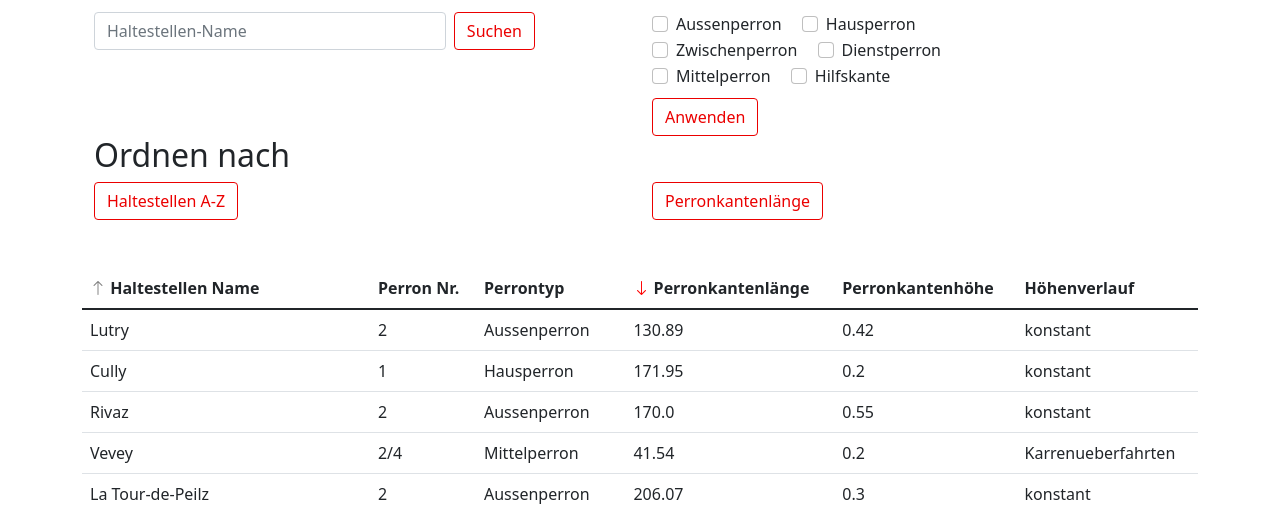
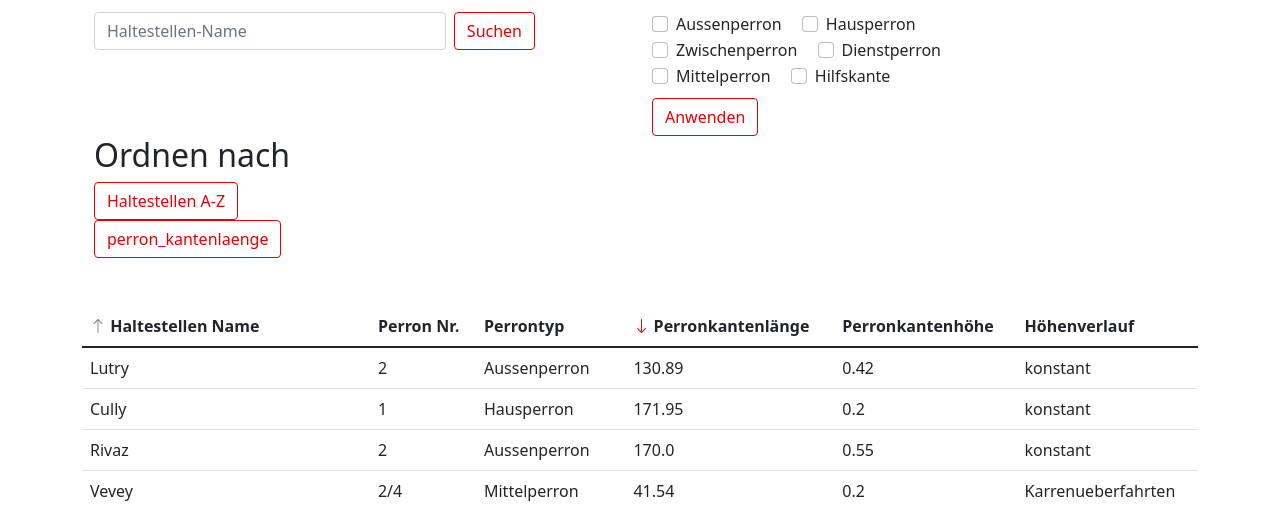
Before and after one commit to isabelvonah/ARIS_Perrons, a Flask app: page / in a window 1280 px wide. Shown: the part 246-756 px from the top of the page. Run offline with Flask 2, Linux system fonts and the light colour scheme; data comes from the database, SQL or seed files in the repository; some libraries are stand-ins or nearby versions.

Commit message:
url sorter

```diff
--- a/app.py
+++ b/app.py
@@ -30,7 +30,6 @@ def index():
 
     # create a query for the selected odercoumn
     sorter_query = "SELECT * FROM perronkante ORDER BY ?"
-
 
     # create a query for the searched text
     search_query = "SELECT * FROM perronkante WHERE haltestelle LIKE ?"
--- a/templates/index.html
+++ b/templates/index.html
@@ -73,13 +73,14 @@
         </div>
 
         <div class="row">
+            <form>
                     <div class="col">
-                    <button class="btn btn-outline-success" name="sorter" value="Haltestellen" type="submit">Haltestellen A-Z</button>
+                    <button class="btn btn-outline-success" name="sorter" value="haltestelle" type="submit">Haltestellen A-Z</button>
                     </div>
                     <div class="col">
-                    <input class="btn btn-outline-success" name="sorter" value="Perronkantenlänge" type="submit">
+                    <input class="btn btn-outline-success" name="sorter" value="perron_kantenlaenge" type="submit">
                     </div>
-
+            </form>
         </div>
     </div>
 
```
